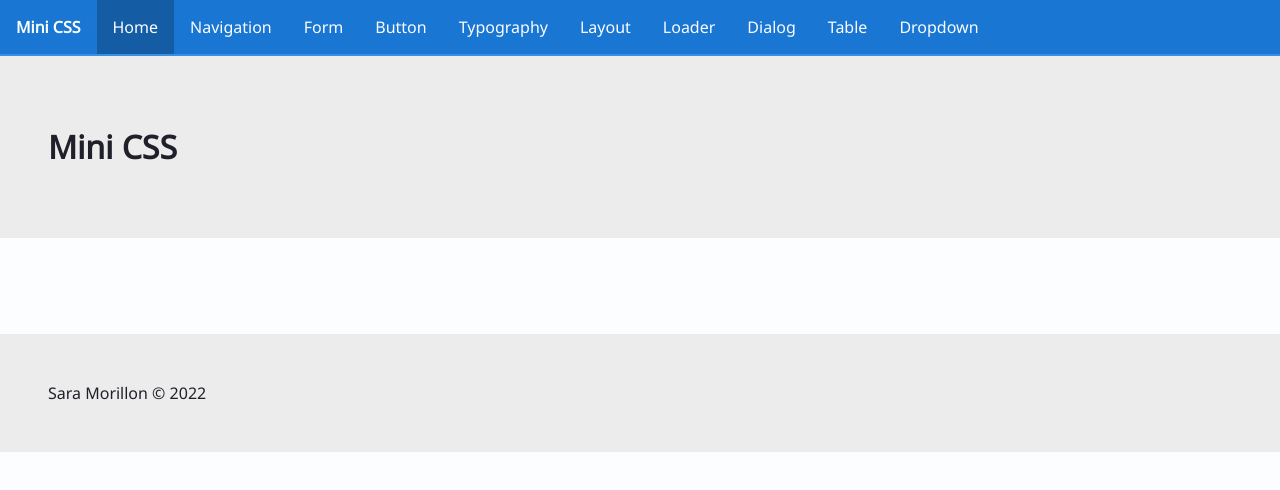
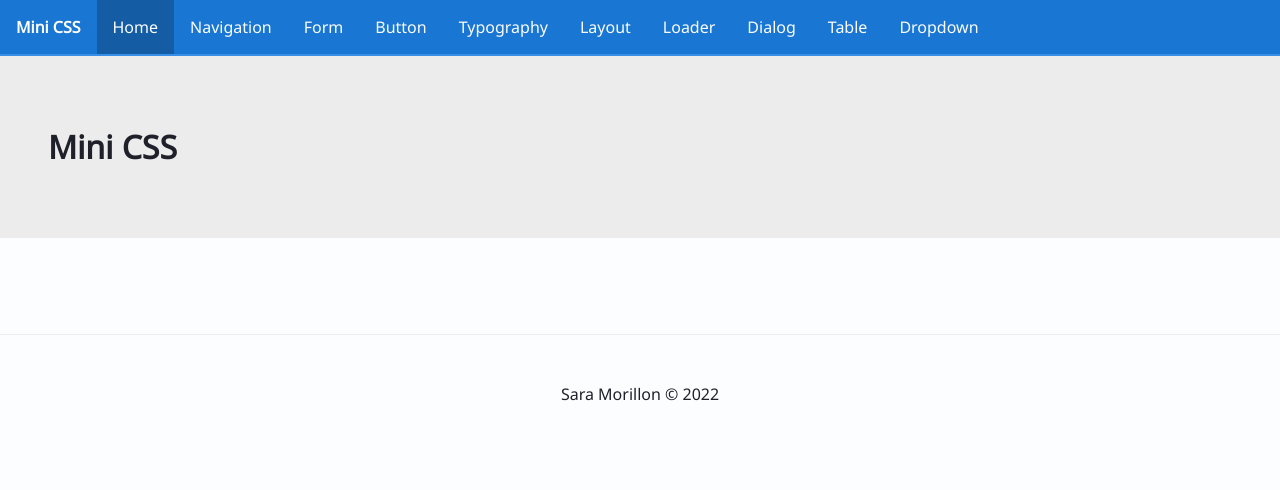
Before and after one commit to Sara-Morillon/mini-css, a React (Vite) app: page / in a window 1280 px wide. Shown: the top 490 px of the page. Built offline with nearby package versions, Linux system fonts and the light colour scheme.

Commit message:
Lighter footer

```diff
--- a/src/css/layout.less
+++ b/src/css/layout.less
@@ -4,8 +4,6 @@ footer {
   --padding-horizontal: 3rem;
 
   padding: var(--padding-vertical) var(--padding-horizontal);
-
-  background-color: var(--palette-background-dark);
 }
 
 header {
@@ -14,6 +12,11 @@ header {
 
   color: var(--header-foreground);
   background-color: var(--header-background);
+}
+
+footer {
+  border-top: 1px solid var(--palette-background-dark);
+  text-align: center;
 }
 
 main {
```
